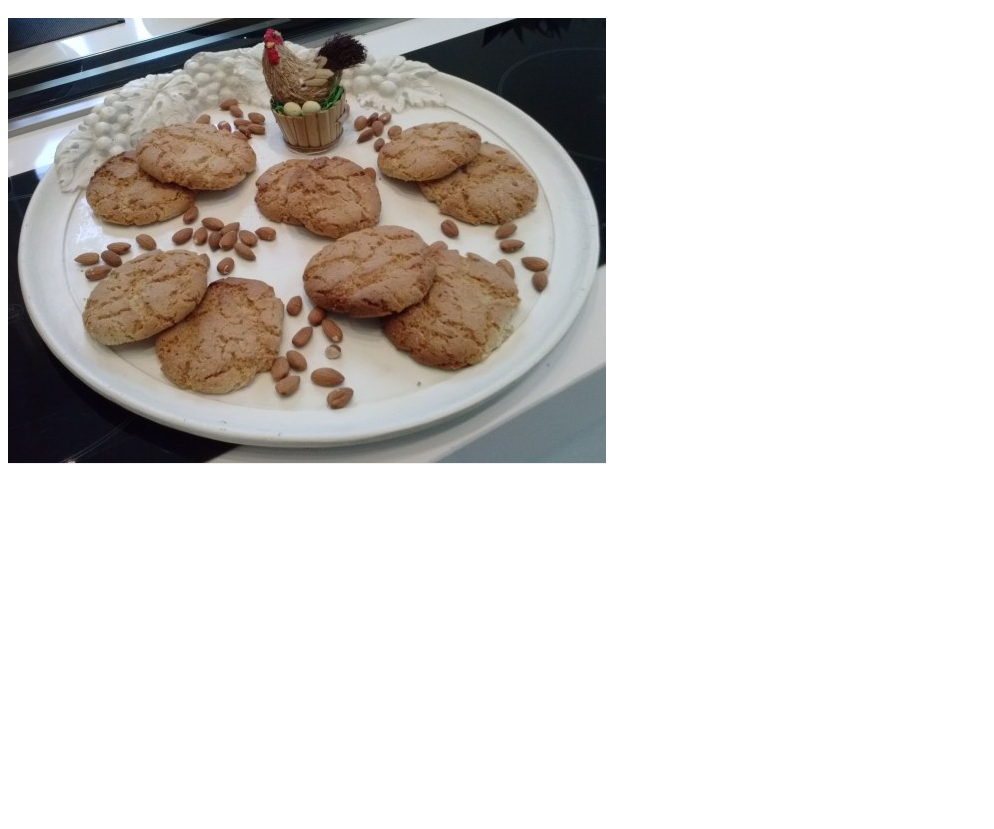
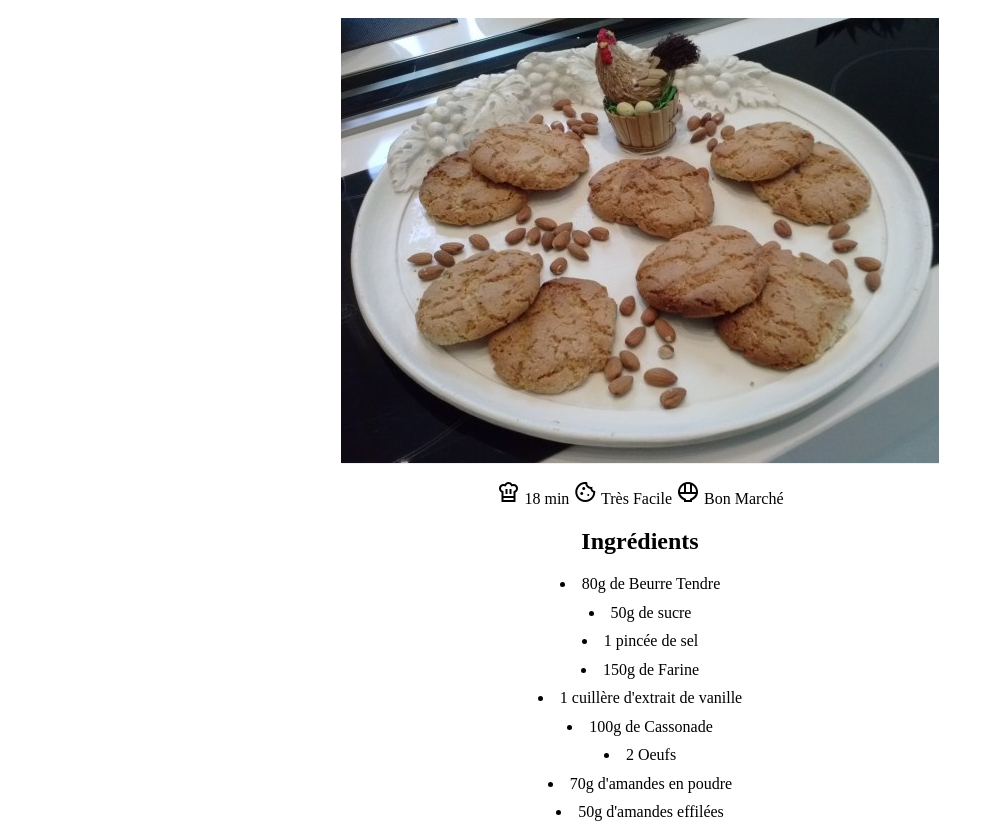
Before and after one commit to William27310/cookieauxamandes, a plain HTML site: page index.html in a window 1280 px wide. Shown: the part 54-883 px from the top of the page, without its empty margins (0-994 px from the left). Before the commit the page ends 800 px from the top, so only its background shows below. Drawn offline with nearby package versions, Linux system fonts and the light colour scheme.

Commit message:
Avançée

```diff
--- a/index.html
+++ b/index.html
@@ -4,9 +4,30 @@
     <meta name="viewport" content="width=device-width, initial-scale=1.0">
     <title>Cookie aux amandes !!!!!</title>
     <link rel="stylesheet" href="style.css">
+    <link rel="stylesheet" href="https://fonts.googleapis.com/css2?family=Material+Symbols+Outlined:opsz,wght,FILL,GRAD@24,400,0,0&icon_names=chef_hat,cookie,rice_bowl" />
     <h1> Cookie aux Amandes </h1>
     </head>
 <body>
-    <img src="Cookie.PNG" alt="Cookie aux Amandes">
+
+    <div>
+
+        <img src="Cookie.PNG" alt="Cookie aux Amandes">
+        <p> <span class="material-symbols-outlined"> chef_hat </span> 18 min <span class="material-symbols-outlined"> cookie </span> Très Facile <span class="material-symbols-outlined"> rice_bowl </span> Bon Marché
+
+    </div>
+
+    <h2> Ingrédients </h2>
+
+    <li> 80g de Beurre Tendre </li>
+    <li> 50g de sucre </li>
+    <li> 1 pincée de sel </li>
+    <li> 150g de Farine </li>
+    <li> 1 cuillère d'extrait de vanille </li>
+    <li> 100g de Cassonade </li>
+    <li> 2 Oeufs </li>
+    <li> 70g d'amandes en poudre </li>
+    <li> 50g d'amandes effilées </li>
+
 </body>
+
 </html>
--- a/style.css
+++ b/style.css
@@ -3,6 +3,15 @@ h1 {
     text-align: center;
 }
 
-img {
-    align-items: center;
+div {
+    text-align: center;
 }
+
+h2 {
+    text-align: center;
+}
+
+li {
+    text-align: center;
+    margin-top: 1cap;
+}
```
